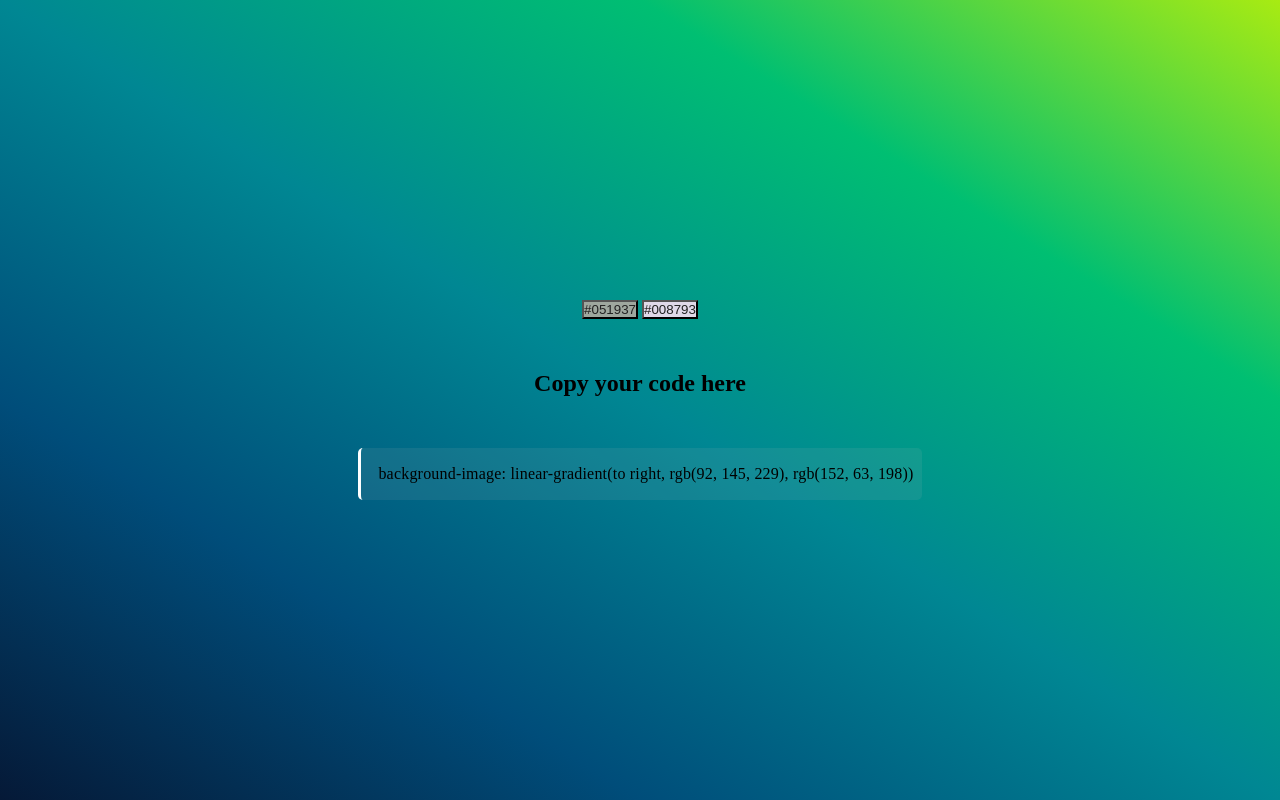
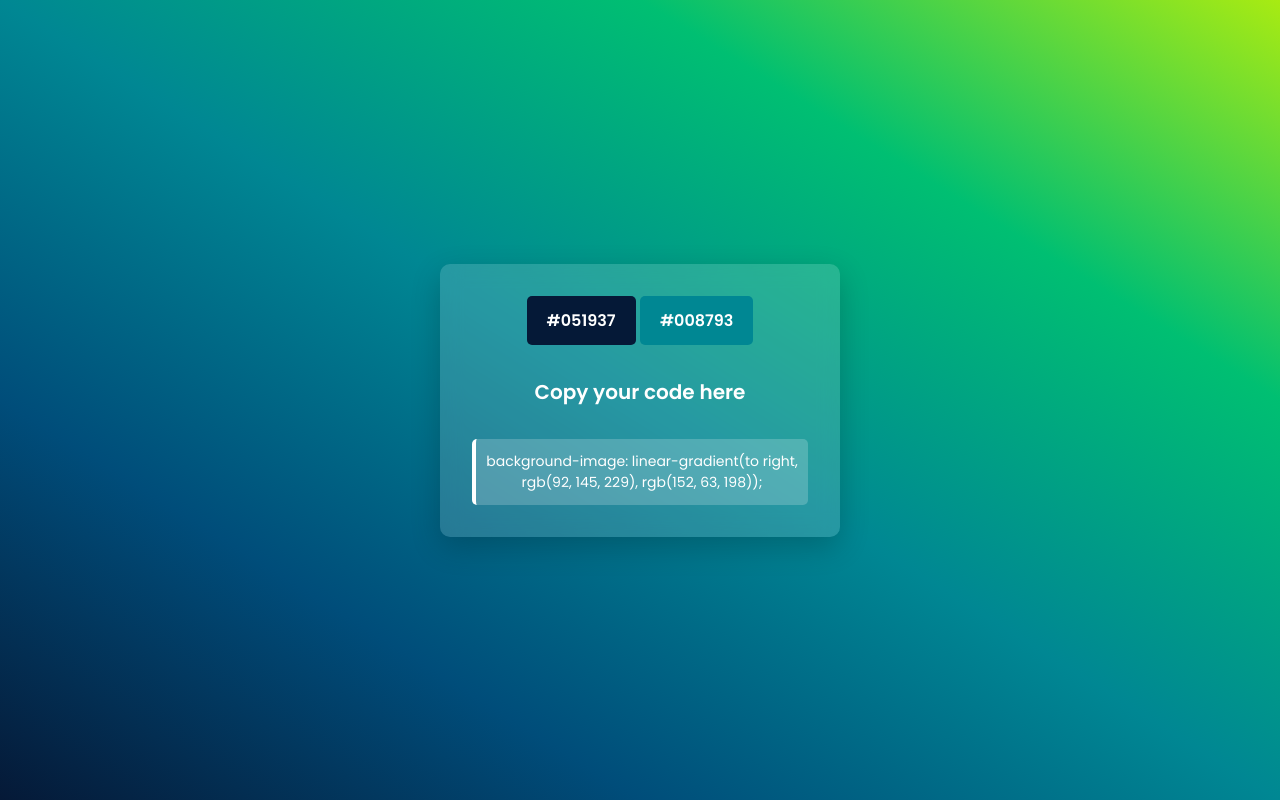
Before and after one commit to vanshu778/Js-Project, a plain HTML site: page bg-gradient-generator.html in a window 1280 px wide. Drawn offline with Linux system fonts and the light colour scheme.

Commit message:
complete project 1

```diff
--- a/bg-gradient-generator.html
+++ b/bg-gradient-generator.html
@@ -4,18 +4,18 @@
     <meta charset="UTF-8">
     <meta name="viewport" content="width=device-width, initial-scale=1.0">
     <title>Bg-Gradient Generator</title>
+    <link href="https://fonts.googleapis.com/css2?family=Poppins:wght@300;400;600&display=swap" rel="stylesheet">
     <style>
-        *{
+        * {
             margin: 0;
             padding: 0;
             box-sizing: border-box;
+            font-family: 'Poppins', sans-serif;
         }
-        html{
 
-        }
-        body{
+        body {
             width: 100%;
-            height:100vh;
+            height: 100vh;
             background-image: linear-gradient(
                 to right top,
                 #051937,
@@ -27,35 +27,69 @@
             display: flex;
             justify-content: center;
             align-items: center;
+            text-align: center;
+            transition: background 0.5s ease-in-out;
         }
-        section{
+
+        section {
+            background: rgba(255, 255, 255, 0.15);
+            padding: 2rem;
+            border-radius: 10px;
+            box-shadow: 0px 10px 30px rgba(0, 0, 0, 0.2);
+            backdrop-filter: blur(10px);
             display: flex;
             flex-direction: column;
-            justify-content: center;
             align-items: center;
-            gap: 3.2rem;
+            gap: 2rem;
+            max-width: 400px;
         }
 
-        button{
+        button {
+            padding: 12px 20px;
+            border: none;
+            border-radius: 5px;
+            font-size: 16px;
+            cursor: pointer;
+            font-weight: 600;
+            transition: all 0.3s ease-in-out;
+        }
 
+        #myButton {
+            background-color: #051937;
+            color: white;
         }
-        #myButton{
-            background-color: rgb(158, 167, 158);
-            color: rgb(34,34,34);
+
+        #myButton2 {
+            background-color: #008793;
+            color: white;
         }
-        #myButton2{
-            background-color: rgb(223, 217, 232);
-            color: rgb(34,34,34);
+
+        button:hover {
+            transform: scale(1.05);
+            opacity: 0.9;
         }
-        .copyCode{
+
+        h2 {
+            color: white;
+            font-weight: 600;
+            font-size: 20px;
+        }
+
+        .copyCode {
             margin: 0 auto;
-            display:block;
-            line-height: 1.4;
-            letter-spacing: 0.2px;
-            border-left: 3px solid #fff;
-            background-color: rgba(189, 189, 189, 0.1);
-            padding: 15px 8px 15px 17px;
+            display: block;
+            font-size: 14px;
+            background-color: rgba(255, 255, 255, 0.2);
+            padding: 12px 10px;
+            border-left: 4px solid white;
             border-radius: 5px;
+            color: white;
+            cursor: pointer;
+            transition: all 0.3s ease-in-out;
+        }
+
+        .copyCode:hover {
+            background-color: rgba(255, 255, 255, 0.3);
         }
     </style>
 </head>
@@ -67,21 +101,22 @@
         </div>
         <h2>Copy your code here</h2>
         <div class="copyCode">
-            background-image: linear-gradient(to right, rgb(92, 145, 229), rgb(152, 63, 198))
+            background-image: linear-gradient(to right, rgb(92, 145, 229), rgb(152, 63, 198));
         </div>
     </section>
+
     <script>
         let btn1 = document.getElementById("myButton");
         let btn2 = document.getElementById("myButton2");
         let copyDiv = document.querySelector(".copyCode");
         let rgb1 = "#004773";
         let rgb2 = "#54d542";
-        //todo to get the default color we can add the actual color here
+
         const hexValues = () => {
             let myHexValues = "0123456789abcdef";
             let colors = "#";
-            for(let i=0; i<6; i++){
-                colors = colors + myHexValues[ Math.floor(Math.random() * 16)];
+            for (let i = 0; i < 6; i++) {
+                colors += myHexValues[Math.floor(Math.random() * 16)];
             }
             return colors;
         };
@@ -90,26 +125,25 @@
             rgb1 = hexValues();
             console.log(rgb1);
             btn1.innerText = rgb1;
-            document.body.style.backgroundImage = `linear-gradient(to right,${rgb1}, ${rgb2})`;
-
-            copyDiv.innerHTML = `background-image: linear-gradient(to right, ${rgb1}, ${rgb2}))`;
+            document.body.style.backgroundImage = `linear-gradient(to right, ${rgb1}, ${rgb2})`;
+            copyDiv.innerHTML = `background-image: linear-gradient(to right, ${rgb1}, ${rgb2});`;
         };
 
         const handleButton2 = () => {
             rgb2 = hexValues();
             console.log(rgb2);
             btn2.innerText = rgb2;
-            document.body.style.backgroundImage = `linear-gradient(to right,${rgb1}, ${rgb2})`;
-
-            copyDiv.innerHTML = `background-image: linear-gradient(to right, ${rgb1}, ${rgb2}))`;
+            document.body.style.backgroundImage = `linear-gradient(to right, ${rgb1}, ${rgb2})`;
+            copyDiv.innerHTML = `background-image: linear-gradient(to right, ${rgb1}, ${rgb2});`;
         };
 
-        btn1.addEventListener("click",handleButton1);
-        btn2.addEventListener("click",handleButton2);
+        btn1.addEventListener("click", handleButton1);
+        btn2.addEventListener("click", handleButton2);
 
         copyDiv.addEventListener('click', () => {
             navigator.clipboard.writeText(copyDiv.innerText);
-        })
+            alert("Copied to clipboard!");
+        });
     </script>
 </body>
 </html>
```
